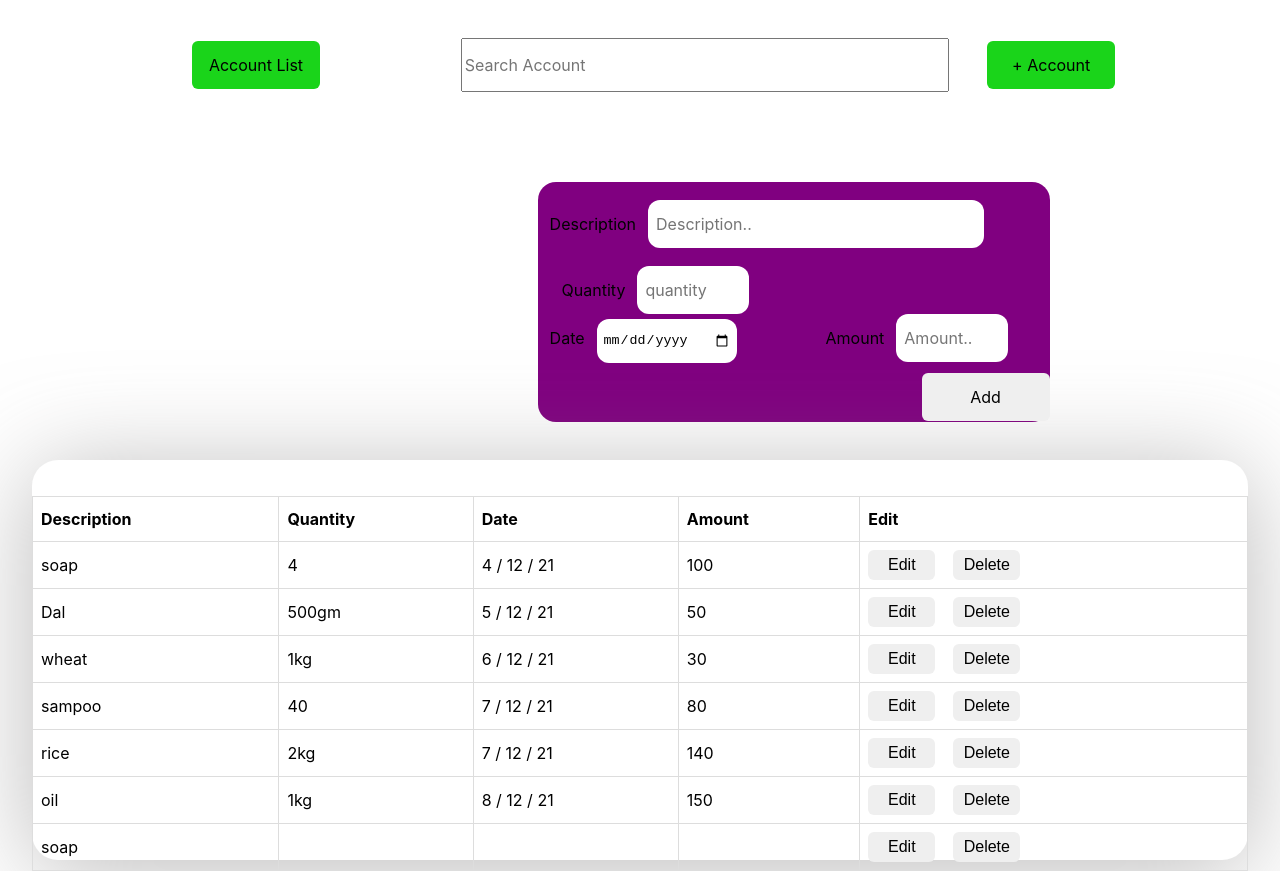
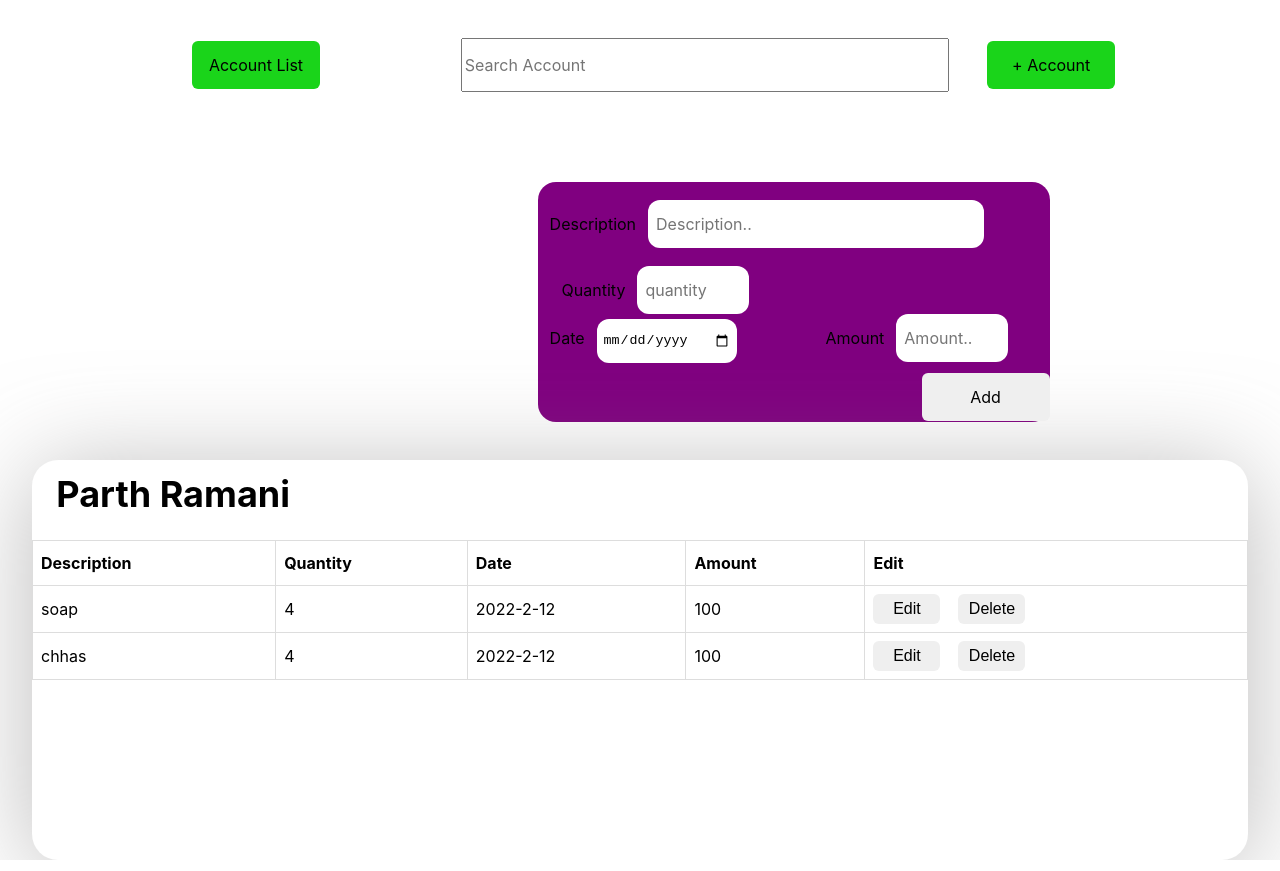
Before and after one commit to Parth-Ramani/groceries-account, a React (Create React App) app: page / in a window 1280 px wide. Built offline with nearby package versions, Linux system fonts and the light colour scheme.

Commit message:
still not completing rendering in table

```diff
--- a/src/App.js
+++ b/src/App.js
@@ -11,14 +11,9 @@ let DUMMY_NAME = [
     id: "e1",
     fullName: "ram",
     array: [
-      { description: "soap" },
-      { quantity: "4" },
-      { date: "2022-2-12" },
-      { amount: "100" },
-      { description: "chhas" },
-      { quantity: "4" },
-      { date: "2022-2-12" },
-      { amount: "100" },
+      { description: "soap", quantity: "4", date: "2022-2-12", amount: "100" },
+
+      { description: "chhas", quantity: "4", date: "2022-2-12", amount: "100" },
     ],
   },
   {
@@ -262,6 +257,7 @@ const App = () => {
         customerList={customerList}
         handleTableDeleteClick={handleTableDeleteClick}
         DUMMY_NAME={DUMMY_NAME}
+        clickme={clickme}
         // data={data}
       />
     </div>
--- a/src/Components/DetailTable.js
+++ b/src/Components/DetailTable.js
@@ -5,7 +5,7 @@ const DetailTable = (props) => {
   return (
     <div>
       <div className="detail_container">
-        <h1></h1>
+        <h1> Parth Ramani</h1>
 
         <table className="customers">
           <thead>
@@ -18,7 +18,7 @@ const DetailTable = (props) => {
             </tr>
           </thead>
           <tbody>
-            {props.enteredInputs.map((item) => (
+            {/* {props.enteredInputs.map((item) => (
               <tr>
                 <td>{item.description}</td>
                 <td>{item.quantity}</td>
@@ -36,17 +36,20 @@ const DetailTable = (props) => {
                   </button>
                 </td>
               </tr>
+            ))} */}
+            {props.DUMMY_NAME[0].array.map((n) => (
+              <tr>
+                <td>{n.description}</td>
+                <td>{n.quantity}</td>
+                <td>{n.date}</td>
+                <td>{n.amount}</td>
+                <td>
+                  <button className="editbtn">Edit</button>
+                  <button className="deletebtn">Delete</button>
+                </td>
+              </tr>
             ))}
-            <tr>
-              <td>{props.DUMMY_NAME[0].array[0].description}</td>
-              <td>{props.DUMMY_NAME[0].quantity}</td>
-              <td>{props.DUMMY_NAME[0].date}</td>
-              <td>{props.DUMMY_NAME[0].amount}</td>
-              <td>
-                <button className="editbtn">Edit</button>
-                <button className="deletebtn">Delete</button>
-              </td>
-            </tr>
+
             {/* <tr>
               <td>{props.DUMMY_DATA[1].description}</td>
               <td>{props.DUMMY_DATA[1].quantity}</td>
```
